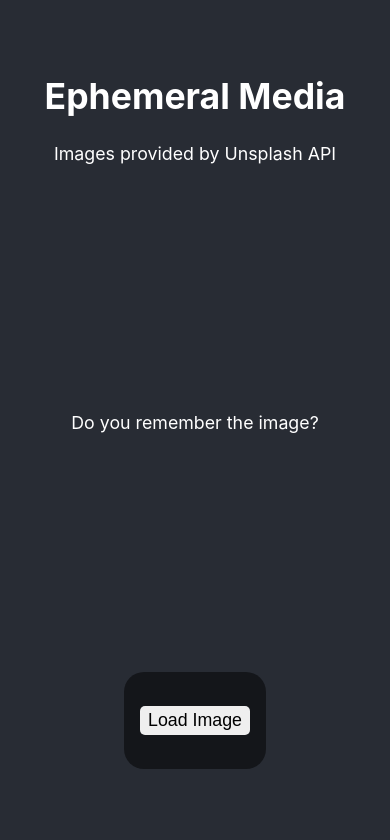
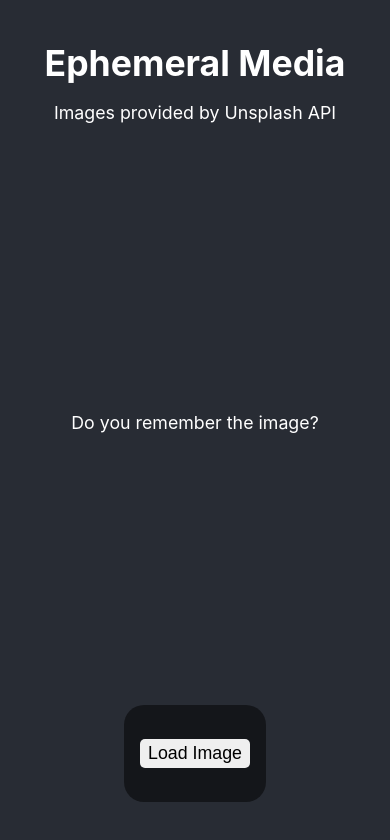
Before and after one commit to GameDog9988/new-media-website, a React (Vite) app: page / in a window 390 px wide. Shown: the top 840 px of the page. Built offline with nearby package versions, Linux system fonts and the light colour scheme; no server answers.

Commit message:
feat: edit responsiveness

```diff
--- a/src/App.css
+++ b/src/App.css
@@ -40,26 +40,26 @@ button {
   border-radius: 20px;
   padding: 1rem;
   position: fixed;
-  bottom: 75px;
+  bottom: 5%;
 }
 
 .title {
   position: fixed;
-  top: 75px;
+  top: 5%;
   margin: 0;
   padding: 0;
   z-index: 5;
 }
 .subtitle {
   position: fixed;
-  top: 125px;
+  top: 10%;
   z-index: 5;
 }
 
 .disappearing-image {
   width: 100%;
   max-width: 800px;
-  max-height: 500px;
+  max-height: 400px;
   object-fit: contain;
   opacity: 0;
   transition: opacity 5s ease-in-out 3s;
```
